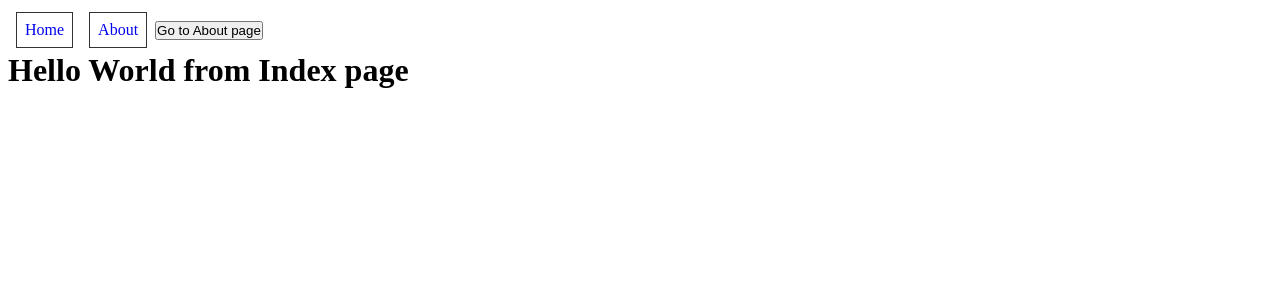
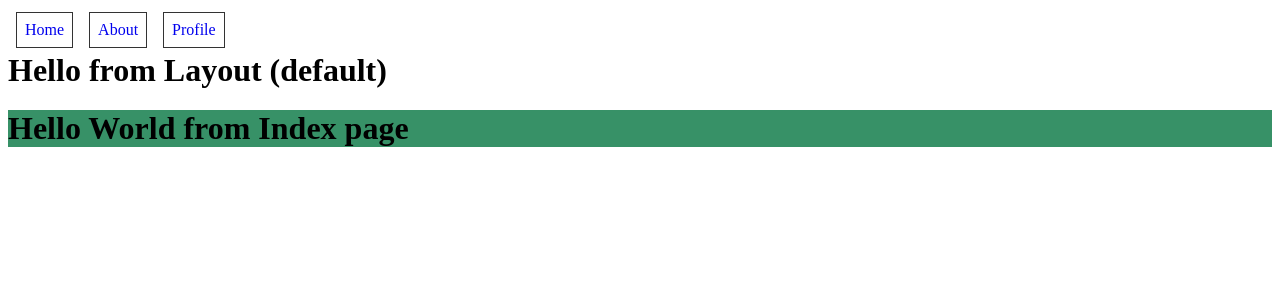
Before and after one commit to krishan-1/nuxt-3-project, a Nuxt app: page / in a window 1280 px wide. Shown: the top 300 px of the page. Built offline with nearby package versions, Linux system fonts and the light colour scheme.

Commit message:
new code

```diff
--- /dev/null
+++ b/layouts/default.vue
@@ -0,0 +1,41 @@
+<template>
+  <div>
+    <nav>
+      <nuxt-link to="/">Home</nuxt-link>
+      <nuxt-link to="/about">About</nuxt-link>
+      <nuxt-link to="/profile">Profile</nuxt-link>
+    </nav>
+    <!-- nuxt will go to default vue file before moving forward to other pages -->
+    <h1>Hello from Layout (default)</h1>
+    <!-- if you want to see other pages insert slot element here -->
+
+    <!-- here nuxt will replace page content -->
+    <slot></slot>
+  </div>
+</template>
+
+<script>
+export default {};
+</script>
+
+<style lang="scss" scoped>
+* {
+  margin: 0;
+  padding: 0;
+  box-sizing: border-box;
+}
+
+nav {
+  a {
+    font-size: 1rem;
+    display: inline-block;
+    padding: 0.5rem;
+    border: 1px solid #333;
+    margin: 0.25rem 0.5rem;
+    text-decoration: none;
+    &:hover {
+      border-color: #793737;
+    }
+  }
+}
+</style>
--- /dev/null
+++ b/layouts/sidebar.vue
@@ -0,0 +1,25 @@
+<template>
+  <div>
+    <main class="user-layout">
+      <aside>
+        <p>Dashboard</p>
+        <p>Settings</p>
+      </aside>
+      <!-- this will show the content -->
+      <section>
+        <slot></slot>
+      </section>
+    </main>
+  </div>
+</template>
+
+<script>
+export default {};
+</script>
+
+<style lang="scss" scoped>
+aside {
+  display: flex;
+  flex-direction: column;
+}
+</style>
--- a/pages/about.vue
+++ b/pages/about.vue
@@ -1,13 +1,17 @@
 <template>
   <div>
-    <nuxt-link to="/">Home</nuxt-link>
-    <nuxt-link to="/about">About</nuxt-link>
     <h1>Hello about page</h1>
   </div>
 </template>
 
 <script>
-export default {};
+definePageMeta({
+  layout: false,
+});
 </script>
 
-<style lang="scss" scoped></style>
+<style lang="scss" scoped>
+div {
+  background-color: rgb(188, 214, 39);
+}
+</style>
--- a/pages/index.vue
+++ b/pages/index.vue
@@ -1,33 +1,18 @@
 <template>
   <div>
-    <nuxt-link to="/">Home</nuxt-link>
-    <nuxt-link to="/about">About</nuxt-link>
-    <button @click="moveToAbout">Go to About page</button>
+    <!-- <button @click="moveToAbout">Go to About page</button> -->
     <h1>Hello World from Index page</h1>
   </div>
 </template>
 
 <script setup>
-function moveToAbout() {
-  navigateTo("about");
-}
+// function moveToAbout() {
+//   navigateTo("about");
+// }
 </script>
 
 <style lang="scss" scoped>
-* {
-  margin: 0;
-  padding: 0;
-  box-sizing: border-box;
-}
-a {
-  font-size: 1rem;
-  display: inline-block;
-  padding: 0.5rem;
-  border: 1px solid #333;
-  margin: 0.25rem 0.5rem;
-  text-decoration: none;
-  &:hover {
-    border-color: #793737;
-  }
+div {
+  background-color: rgb(55, 145, 103);
 }
 </style>
--- /dev/null
+++ b/pages/profile.vue
@@ -0,0 +1,21 @@
+<template>
+  <div class="profile">
+    <sidebar></sidebar>
+    <section>
+      <h1>The Profile Page</h1>
+    </section>
+  </div>
+</template>
+
+<script>
+//define the sidebar layout in this page
+definePageMeta({
+  layout: "sidebar",
+});
+</script>
+
+<style lang="scss" scoped>
+.profile {
+  display: flex;
+}
+</style>
```
